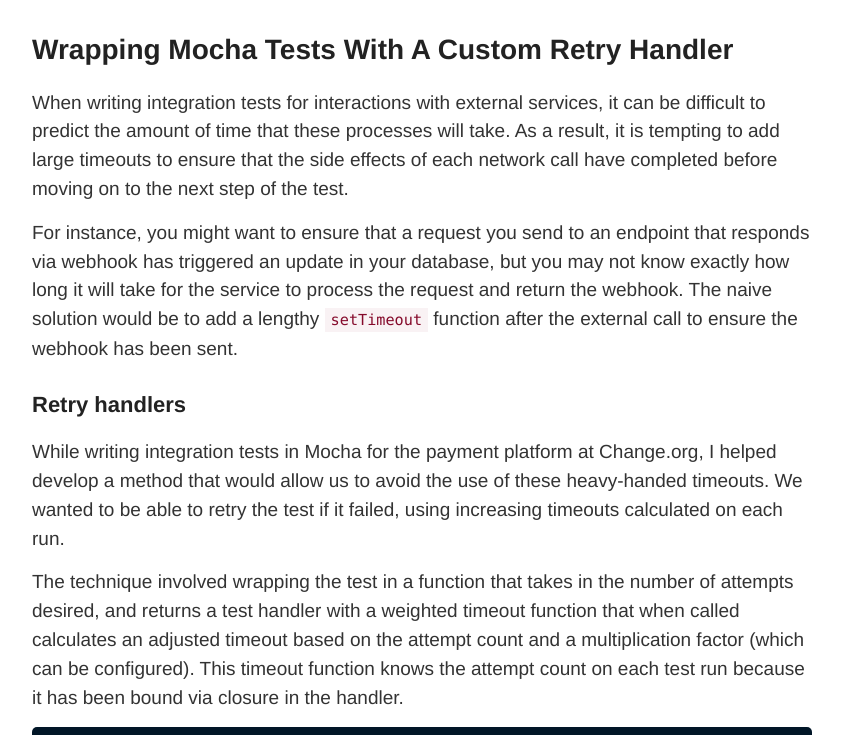
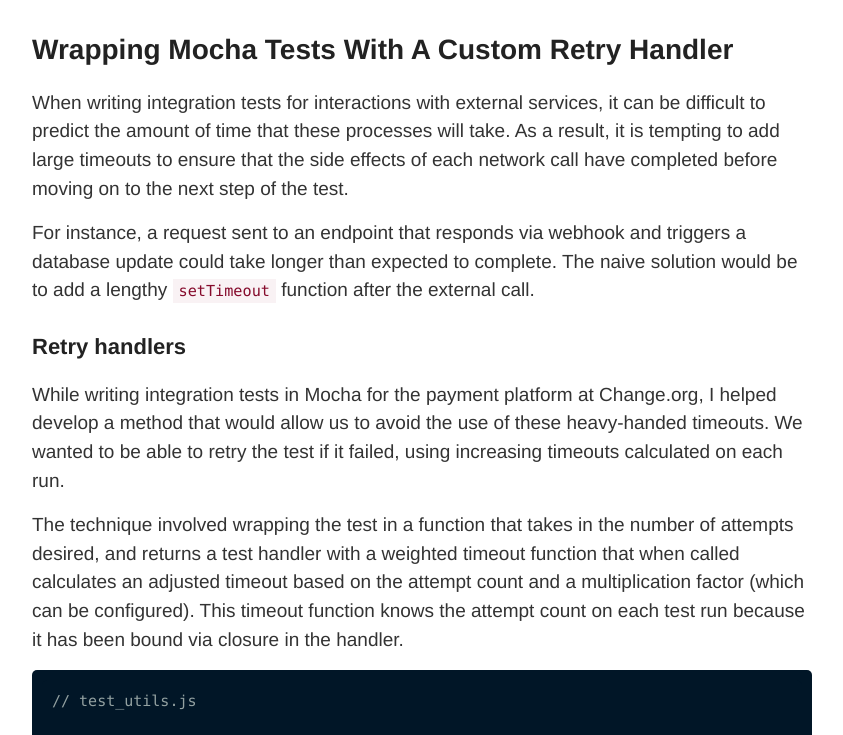
Before and after one commit to a-bishop/old_blog, a Jekyll site: the page built from _posts/2019-12-14-Wrapping-Mocha-Tests-With-A-Custom-Retry-Handler.md, in a window 1280 px wide and 900 px high, cut to the strip 165-900 px from the top of the window. Shown: the whole strip, without its empty margins (218-1061 px from the left). Built offline with Jekyll 4.4.1, drawn with Linux system fonts in a browser that asks for light colours; nearby versions of some CDN libraries; comment, search, counter and statistics services are not loaded.

Commit message:
Update mocha post

```diff
--- a/_posts/2019-12-14-Wrapping-Mocha-Tests-With-A-Custom-Retry-Handler.md
+++ b/_posts/2019-12-14-Wrapping-Mocha-Tests-With-A-Custom-Retry-Handler.md
@@ -6,7 +6,7 @@ tags: mocha chai sinon javascript testing
 
 When writing integration tests for interactions with external services, it can be difficult to predict the amount of time that these processes will take. As a result, it is tempting to add large timeouts to ensure that the side effects of each network call have completed before moving on to the next step of the test.
 
-For instance, you might want to ensure that a request you send to an endpoint that responds via webhook has triggered an update in your database, but you may not know exactly how long it will take for the service to process the request and return the webhook. The naive solution would be to add a lengthy `setTimeout` function after the external call to ensure the webhook has been sent.
+For instance, a request sent to an endpoint that responds via webhook and triggers a database update could take longer than expected to complete. The naive solution would be to add a lengthy `setTimeout` function after the external call.
 
 ## Retry handlers
 
```
